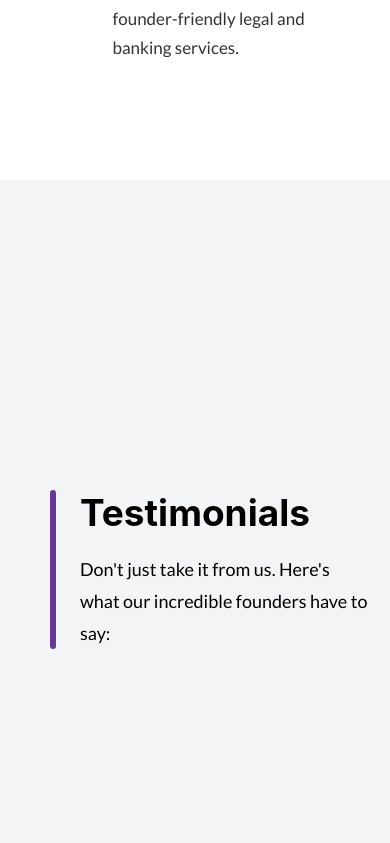
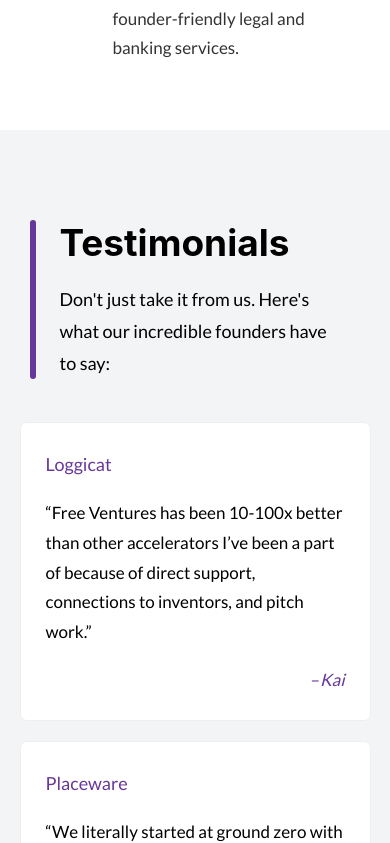
Before and after one commit to Free-Ventures-Cal/website, a React (Create React App) app: page / in a window 390 px wide. Shown: the part 5961-6804 px from the top of the page. Built offline with nearby package versions, Linux system fonts and the light colour scheme.

Commit message:
[feat] improve testimonials mobile layout

```diff
--- a/src/Components/Home.js
+++ b/src/Components/Home.js
@@ -391,18 +391,18 @@
                             </section>
                         </div>
                         <div className="testimonials">
-                            <div>
-                                <div>
+                            <div className="mobile-testimonials-col">
+                                <div className="mobile-testimonials-col">
                                     {testimonials.slice(0, testimonials.length / 3)}
                                 </div>
                             </div>
-                            <div>
-                                <div>
+                            <div className="mobile-testimonials-col">
+                                <div className="mobile-testimonials-col">
                                     {testimonials.slice(2 * testimonials.length / 3, testimonials.length)}
                                 </div>
                             </div>
-                            <div>
-                                <div>
+                            <div className="mobile-testimonials-col">
+                                <div className="mobile-testimonials-col">
                                     {testimonials.slice(testimonials.length / 3, 2 * testimonials.length / 3)}
                                 </div>
                             </div>
--- a/src/styles/Home.css
+++ b/src/styles/Home.css
@@ -506,6 +506,7 @@
   padding-top: 0 !important;
 }
 
+/* TESTIMONIALS LAYOUT */
 .testimonialsHome {
   padding-top: 70px;
   margin-top: 100px;
@@ -662,6 +663,7 @@
     padding-left: 30px;
     padding-right: 30px;
   }
+
   .overview .container {
     display: grid;
     grid-template-columns: 1fr;
@@ -740,6 +742,44 @@
   .four-grid img {
     width: 85%;
   }
+
+  /* MOBILE TESTIMONIALS LAYOUT */
+  .testimonialsHome {
+    padding: 50px 0;
+    margin-top: 50px;
+    overflow: hidden;
+  }
+
+  .testimonials-container {
+    width: 90vw;
+    margin: 0 auto;
+    padding: 0;
+    overflow: hidden;
+  }
+
+  .testimonials-flex {
+    display: flex;
+    flex-flow: column nowrap;
+    align-items: center;
+  }
+
+  .testimonials-intro {
+    padding: 0;
+    margin: 0 0 25px 0;
+  }
+
+  .testimonials {
+    display: flex;
+    flex-flow: column nowrap;
+    width: 100%;
+    height: 60vh;
+    overflow-y: scroll;
+  }
+
+  /* MOBILE TESTIMONIAL CARDS */
+  .testimonial-card-wrapper {
+
+  }
 }
 
 @keyframes fadein {
```
